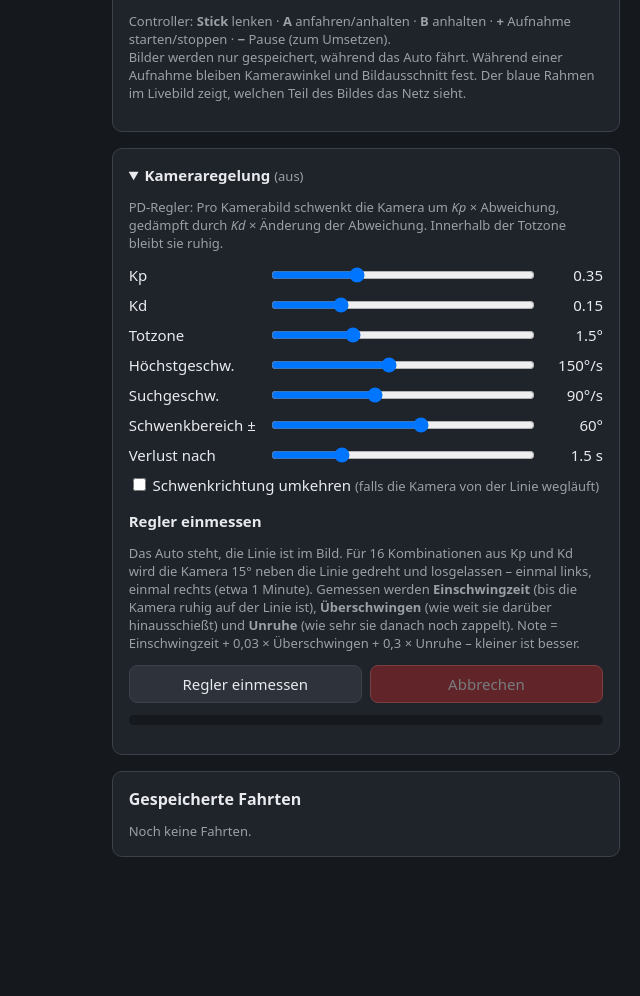
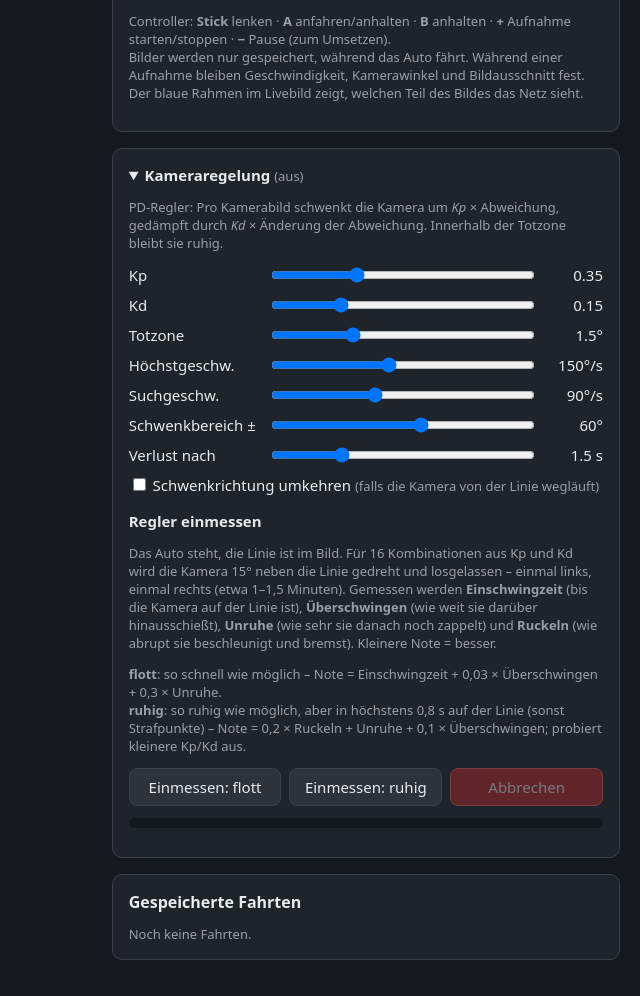
Before and after one commit to ktnspr/picar, a Flask app: page / in a window 1280 px wide, after a click that opens the changed part. Shown: the part 894-1890 px from the top of the page, without its empty margins (640-1280 px from the left). Before the commit the page ends 1751 px from the top, so only its background shows below. Run offline with Flask 3, Linux system fonts and the light colour scheme; data that the repository does not hold is empty; parts of the project's set-up code (start-up, migrations or seed data) failed here and were passed over.

Commit message:
end2end: Einmess-Modus „ruhig“ und Geschwindigkeit als Aufnahme-Einstellung
Regler einmessen:
- Zwei Profile: „flott“ (bisher) und „ruhig“ – so ruhig wie möglich, aber in
  höchstens 0,8 s auf der Linie; probiert kleinere Kp/Kd aus
- Neue Kennzahl „Ruckeln“ (wie abrupt sich die Schwenkgeschwindigkeit ändert)

Geschwindigkeit:
- Während einer Aufnahme bleibt die Geschwindigkeit fest
- Teil der Aufnahme-Einstellungen: Training nur mit gleicher Geschwindigkeit
  (Prüfung im gemeinsamen Kern)
- Modell speichert die Geschwindigkeit; beim autonomen Fahren wird sie
  übernommen, Abweichungen per Regler werden deutlich angezeigt

Co-Authored-By: Claude Opus 5.5 <noreply@anthropic.com>

```diff
--- a/end2end/app.py
+++ b/end2end/app.py
@@ -80,7 +80,7 @@ kameraregler = kamera_regler.Kameraregler(konfiguration.laden()["regler"])
 
 # Zustand des Einmessens der Reglerwerte (siehe regler_einmessen.py)
 einmessung = {"laeuft": False, "fortschritt": 0.0, "text": "", "ergebnisse": [], "beste": None,
-              "fehler": None, "abbrechen": False, "regler": None, "aufzeichnung": []}
+              "fehler": None, "abbrechen": False, "regler": None, "aufzeichnung": [], "profil": "flott"}
 controller = Controller()
 aufnahme = fahrten.Aufnahme()
 training = Trainingssteuerung()
@@ -121,6 +121,7 @@ autonom = {
     "rate": None,             # Lenkentscheidungen pro Sekunde
     "variante": "B",          # A = klassisch, B = CNN mit fester Kamera, C = CNN mit aktiver Kamera
     "hinweise": [],           # Hinweise zum gewählten Modell (z. B. abweichende Kalibrierung)
+    "tempo_modell": None,     # Geschwindigkeit, mit der die Trainingsdaten aufgenommen wurden
 }
 
 
@@ -204,6 +205,7 @@ def zustand_abfragen():
             "rate": autonom["rate"],
             "variante": autonom["variante"] if autonom["meta"] else None,
             "hinweise": autonom["hinweise"] if autonom["meta"] else [],
+            "tempo_modell": autonom["tempo_modell"] if autonom["meta"] else None,
         },
         "aufnahme": {
             "laeuft": aufnahme.laeuft,
@@ -251,6 +253,9 @@ def modus_wechseln():
 
 @app.post("/api/tempo")
 def tempo_setzen():
+    if aufnahme.laeuft:
+        # Die Geschwindigkeit gehört zu den Aufnahme-Einstellungen einer Fahrt
+        return jsonify({"fehler": "Während einer Aufnahme bleibt die Geschwindigkeit fest."}), 409
     zustand["tempo"] = max(0, min(100, int(request.json["tempo"])))
     if fahrzeug.faehrt():
         fahrzeug.fahren(zustand["tempo"])   # wirkt sofort, auch während der Fahrt
@@ -324,8 +329,11 @@ def regler_einmessen_starten():
                                   "und keine Aufnahme läuft."}), 409
     if not (zustand["linie"] and zustand["linie"].sichtbar):
         return jsonify({"fehler": "Die Linie ist nicht im Bild."}), 409
+    profil = request.json.get("profil", "flott")
+    if profil not in regler_einmessen.PROFILE:
+        raise ValueError(f"Unbekanntes Profil: {profil}")
     einmessung.update(laeuft=True, fortschritt=0.0, text="Starte ...", ergebnisse=[], beste=None,
-                      fehler=None, abbrechen=False)
+                      fehler=None, abbrechen=False, profil=profil)
     threading.Thread(target=regler_einmessen_ablauf, daemon=True).start()
     return jsonify(einmessung_status())
 
@@ -338,8 +346,7 @@ def regler_einmessen_abbrechen():
 
 @app.get("/api/regler/einmessen")
 def einmessung_status():
-    return {k: einmessung[k] for k in ("laeuft", "fortschritt", "text", "ergebnisse", "beste", "fehler")} | {
-        "kp_werte": regler_einmessen.KP_WERTE, "kd_werte": regler_einmessen.KD_WERTE}
+    return {k: einmessung[k] for k in ("laeuft", "fortschritt", "text", "ergebnisse", "beste", "fehler", "profil")}
 
 
 def regler_einmessen_ablauf():
@@ -347,6 +354,7 @@ def regler_einmessen_ablauf():
     ausgang = fahrzeug.schwenken
     richtung = kameraregler.einstellungen["richtung"]
     toleranz = max(2.0, kameraregler.einstellungen["totzone"] + 0.5)
+    profil = regler_einmessen.PROFILE[einmessung["profil"]]
     zustand["messung_laeuft"] = True   # die normale Regelung pausiert
     try:
         # 1. Linie in die Bildmitte holen (mit den jetzigen Reglerwerten), Richtung der Linie merken
@@ -359,7 +367,7 @@ def regler_einmessen_ablauf():
         mitte = fahrzeug.schwenken + richtung * zustand["linie"].winkel   # Schwenkwinkel, bei dem die Linie mittig ist
 
         # 2. Alle Kombinationen ausprobieren
-        kombinationen = [(kp, kd) for kp in regler_einmessen.KP_WERTE for kd in regler_einmessen.KD_WERTE]
+        kombinationen = [(kp, kd) for kp in profil["kp_werte"] for kd in profil["kd_werte"]]
         for nummer, (kp, kd) in enumerate(kombinationen):
             bewertungen = []
             for seite in (1, -1):
@@ -371,16 +379,18 @@ def regler_einmessen_ablauf():
                 time.sleep(0.6)                                          # Servo zur Ruhe kommen lassen
                 einmessung["aufzeichnung"] = []
                 einmessung["regler"] = kamera_regler.Kameraregler(kameraregler.einstellungen | {"kp": kp, "kd": kd})
-                time.sleep(regler_einmessen.VERSUCHSDAUER)               # loslassen und zuschauen
+                time.sleep(profil["versuchsdauer"])                      # loslassen und zuschauen
                 einmessung["regler"] = None
-                bewertungen.append(regler_einmessen.bewerten(einmessung["aufzeichnung"], toleranz))
+                bewertungen.append(regler_einmessen.bewerten(einmessung["aufzeichnung"], toleranz,
+                                                             einmessung["profil"]))
                 einmessung["fortschritt"] = (2 * nummer + (1 if seite > 0 else 2)) / (2 * len(kombinationen))
             einmessung["ergebnisse"].append(regler_einmessen.zusammenfassen(kp, kd, *bewertungen))
 
         einmessung["beste"] = min(einmessung["ergebnisse"], key=lambda e: e["note"])
         b = einmessung["beste"]
-        einmessung["text"] = (f"Fertig. Am besten: Kp {b['kp']}, Kd {b['kd']} – Einschwingzeit {b['einschwingzeit']} s, "
-                              f"Überschwingen {b['ueberschwingen']}°, Unruhe {b['unruhe']}°.")
+        einmessung["text"] = (f"Fertig ({einmessung['profil']}). Am besten: Kp {b['kp']}, Kd {b['kd']} – "
+                              f"Einschwingzeit {b['einschwingzeit']} s, Überschwingen {b['ueberschwingen']}°, "
+                              f"Unruhe {b['unruhe']}°, Ruckeln {b['ruckeln']}.")
     except ValueError as fehler:
         einmessung["fehler"] = str(fehler)
         einmessung["text"] = "Einmessen beendet: " + str(fehler)
@@ -636,7 +646,6 @@ def autonom_modell_waehlen():
     autonom.update(faehrt=False, netz=netz, meta=meta, modell_id=request.json["modell"], lenkwinkel=None)
     fahrzeug.anhalten()
     modell_einstellungen_anwenden(meta)
-    zustand["tempo"] = meta["tempo"]
     torch.set_num_threads(2)   # für ein einzelnes Bild reichen 2 Rechenkerne
     return zustand_abfragen()
 
@@ -682,6 +691,9 @@ def modell_einstellungen_anwenden(meta):
     fahrzeug.kamera_ausrichten(zustand["schwenken_fest"] if aufnahme["kamera_modus"] == "fest" else 0.0,
                                float(aufnahme["kamera"]["neigen"]))
     zustand["ausschnitt_oben"] = aufnahme["ausschnitt_oben"]
+    # Geschwindigkeit wie bei der Aufnahme (ältere Modelle: Durchschnitt der Trainingsdaten)
+    autonom["tempo_modell"] = int(aufnahme.get("tempo", meta["tempo"]))
+    zustand["tempo"] = autonom["tempo_modell"]
 
 
 def eigene_einstellungen_wiederherstellen():
--- a/end2end/kern/datensatz.py
+++ b/end2end/kern/datensatz.py
@@ -10,7 +10,7 @@ Eine Fahrt ist ein Ordner mit:
 Auf dem Pi liegen die Fahrten in daten/fahrten/, auf dem Mac in einem Auftragsordner.
 
 Fahrten passen nur zusammen, wenn sie unter denselben Bedingungen aufgenommen wurden:
-gleiche Kalibrierung, gleiche Kamerastellung, gleicher Bildausschnitt und – bei aktiver
+gleiche Geschwindigkeit, gleiche Kalibrierung, gleiche Kamerastellung, gleicher Bildausschnitt und – bei aktiver
 Kamera – gleiche Regler- und Linienerkennungs-Einstellungen. Sonst würde das Netz Bilder
 lernen, die beim Fahren so nie wieder vorkommen.
 """
@@ -33,6 +33,7 @@ NUR_BEI_VERFAHREN = {"farbe_bgr": ("farbe",), "toleranz": ("farbe",), "helligkei
 # Namen der Aufnahme-Einstellungen für Meldungen
 NAMEN = {
     "kamera_modus": "Kameramodus",
+    "tempo": "Geschwindigkeit",
     "kamera_neigen": "Kamera-Neigung",
     "kamera_schwenken": "Kamera-Schwenkwinkel",
     "ausschnitt_oben": "Bildausschnitt",
@@ -62,6 +63,7 @@ def aufnahme_einstellungen(meta):
     modus = meta.get("kamera_modus", "fest")
     einstellungen = {
         "kamera_modus": modus,
+        "tempo": int(round(meta["tempo"])),          # Prozent; bleibt während einer Aufnahme fest
         "kamera_neigen": float(meta["kamera"]["neigen"]),
         "ausschnitt_oben": float(meta["bild"]["ausschnitt_oben"]),
         "kalibrierung": meta.get("kalibrierung"),
--- a/end2end/kern/training.py
+++ b/end2end/kern/training.py
@@ -356,6 +356,7 @@ class Training:
             # Alles, was beim Fahren genauso eingestellt werden muss wie bei der Aufnahme:
             "aufnahme": {
                 "kamera_modus": erste.get("kamera_modus", "fest"),
+                "tempo": int(round(erste["tempo"])),           # mit dieser Geschwindigkeit wurde gefahren
                 "kamera": erste["kamera"],
                 "ausschnitt_oben": erste["bild"]["ausschnitt_oben"],
                 "kalibrierung": erste.get("kalibrierung"),         # None = unbekannt (ältere Fahrten)
--- a/end2end/static/autonom.js
+++ b/end2end/static/autonom.js
@@ -61,7 +61,13 @@ function autonomAnzeigen(zustand) {
     modellInfoAnzeigen(a.modell_id);
   }
   autonomKnopf.disabled = !a.modell_id;
-  modellHinweiseAnzeigen(a.hinweise);
+  // Weicht die eingestellte Geschwindigkeit vom Trainingstempo ab? Dann deutlich darauf hinweisen.
+  const hinweise = [...(a.hinweise || [])];
+  if (a.tempo_modell !== null && zustand.tempo !== a.tempo_modell) {
+    hinweise.push(`Geschwindigkeit ${zustand.tempo} % weicht vom Tempo der Trainingsdaten (${a.tempo_modell} %) ab – ` +
+                  "das Modell hat nur Fahrten mit seinem Tempo gesehen.");
+  }
+  modellHinweiseAnzeigen(hinweise);
   autonomKnopf.textContent = a.faehrt ? "■ Anhalten" : "▶ Autonom fahren";
   autonomKnopf.className = "gross " + (a.faehrt ? "gefahr" : "wichtig");
 
--- a/end2end/static/fahren.js
+++ b/end2end/static/fahren.js
@@ -119,6 +119,7 @@ function aufnahmeAnzeigen(zustand) {
   reglerZustandAnzeigen(zustand);   // steht in regler.js
   neigenRegler.disabled = a.laeuft;
   ausschnittRegler.disabled = a.laeuft;
+  document.getElementById("tempo-aufnahme").disabled = a.laeuft;   // Geschwindigkeit bleibt während der Aufnahme fest
 
   // Wurde die Aufnahme am Controller gestoppt, die Liste neu laden
   if (vorherLief && !a.laeuft) setTimeout(fahrtenLaden, 300);
--- a/end2end/static/regler.js
+++ b/end2end/static/regler.js
@@ -61,13 +61,14 @@ function einmessenAnzeigen(status) {
 function einmessenTabelle(status) {
   if (!status.ergebnisse.length) return "";
   const zahl = (wert, einheit) => (wert === null ? "–" : wert + einheit);
-  let html = "<table class='tabelle'><tr><th>Kp</th><th>Kd</th><th>Einschwingzeit</th><th>Überschwingen</th>" +
-             "<th>Unruhe</th><th>Note</th><th></th></tr>";
+  let html = `<p class="hinweis">Profil: <b>${status.profil}</b></p>` +
+             "<table class='tabelle'><tr><th>Kp</th><th>Kd</th><th>Einschwingzeit</th><th>Überschwingen</th>" +
+             "<th>Unruhe</th><th>Ruckeln</th><th>Note</th><th></th></tr>";
   for (const e of status.ergebnisse) {
     const beste = status.beste && e.kp === status.beste.kp && e.kd === status.beste.kd;
     html += `<tr class="${beste ? "beste" : ""}"><td>${e.kp}</td><td>${e.kd}</td>` +
             `<td>${zahl(e.einschwingzeit, " s")}</td><td>${zahl(e.ueberschwingen, "°")}</td>` +
-            `<td>${zahl(e.unruhe, "°")}</td><td>${e.note.toFixed(2)}${e.verloren ? " ⚠" : ""}</td>` +
+            `<td>${zahl(e.unruhe, "°")}</td><td>${zahl(e.ruckeln, "")}</td><td>${e.note.toFixed(2)}${e.verloren ? " ⚠" : ""}</td>` +
             `<td>${beste ? "<b>beste</b> " : ""}<button class="klein einmessen-uebernehmen" data-kp="${e.kp}" data-kd="${e.kd}">übernehmen</button></td></tr>`;
   }
   return html + "</table><p class='hinweis'>⚠ = Linie zwischendurch verloren.</p>";
@@ -76,7 +77,7 @@ function einmessenTabelle(status) {
 document.addEventListener("click", async (ereignis) => {
   const knopf = ereignis.target;
   if (knopf.classList.contains("einmessen-start")) {
-    const status = await senden("/api/regler/einmessen", {});
+    const status = await senden("/api/regler/einmessen", { profil: knopf.dataset.profil });
     if (status) { einmessenAnzeigen(status); einmessenBeobachten(); }
   } else if (knopf.classList.contains("einmessen-abbrechen")) {
     senden("/api/regler/einmessen/abbrechen", {});
--- a/end2end/static/training.js
+++ b/end2end/static/training.js
@@ -197,7 +197,7 @@ async function modelleLaden() {
           <dt>Bild fürs Netz</dt><dd>${modell.bildgroesse[0]} × ${modell.bildgroesse[1]} Pixel, Ausschnitt ab ${Math.round(modell.ausschnitt_oben * 100)} %${modell.ausschnitt_einheitlich === false ? " (Fahrten uneinheitlich!)" : ""}</dd>
           <dt>Kamera</dt><dd>${kameraText(modell)}</dd>
           <dt>Kalibrierung</dt><dd>${kalibrierungText(modell)}</dd>
-          <dt>Tempo der Daten</dt><dd>${modell.tempo} %</dd>
+          <dt>Geschwindigkeit</dt><dd>${modell.aufnahme && modell.aufnahme.tempo !== undefined ? modell.aufnahme.tempo : modell.tempo} % – wird beim Fahren übernommen</dd>
           <dt>Netz</dt><dd>${modell.architektur}, ${modell.parameter.toLocaleString("de-DE")} Parameter</dd>
         </dl>
       </div>
--- a/end2end/templates/index.html
+++ b/end2end/templates/index.html
@@ -59,7 +59,7 @@
             Controller: <b>Stick</b> lenken · <b>A</b> anfahren/anhalten · <b>B</b> anhalten ·
             <b>+</b> Aufnahme starten/stoppen · <b>−</b> Pause (zum Umsetzen).<br>
             Bilder werden nur gespeichert, während das Auto fährt. Während einer Aufnahme
-            bleiben Kamerawinkel und Bildausschnitt fest. Der blaue Rahmen im Livebild
+            bleiben Geschwindigkeit, Kamerawinkel und Bildausschnitt fest. Der blaue Rahmen im Livebild
             zeigt, welchen Teil des Bildes das Netz sieht.
           </p>
         </div>
--- a/end2end/templates/regler.html
+++ b/end2end/templates/regler.html
@@ -32,13 +32,19 @@
   <h3>Regler einmessen</h3>
   <p class="hinweis">
     Das Auto steht, die Linie ist im Bild. Für 16 Kombinationen aus Kp und Kd wird die Kamera
-    15° neben die Linie gedreht und losgelassen – einmal links, einmal rechts (etwa 1 Minute).
-    Gemessen werden <b>Einschwingzeit</b> (bis die Kamera ruhig auf der Linie ist),
-    <b>Überschwingen</b> (wie weit sie darüber hinausschießt) und <b>Unruhe</b> (wie sehr sie danach
-    noch zappelt). Note = Einschwingzeit + 0,03 × Überschwingen + 0,3 × Unruhe – kleiner ist besser.
+    15° neben die Linie gedreht und losgelassen – einmal links, einmal rechts (etwa 1–1,5 Minuten).
+    Gemessen werden <b>Einschwingzeit</b> (bis die Kamera auf der Linie ist), <b>Überschwingen</b>
+    (wie weit sie darüber hinausschießt), <b>Unruhe</b> (wie sehr sie danach noch zappelt) und
+    <b>Ruckeln</b> (wie abrupt sie beschleunigt und bremst). Kleinere Note = besser.
+  </p>
+  <p class="hinweis">
+    <b>flott</b>: so schnell wie möglich – Note = Einschwingzeit + 0,03 × Überschwingen + 0,3 × Unruhe.<br>
+    <b>ruhig</b>: so ruhig wie möglich, aber in höchstens 0,8 s auf der Linie (sonst Strafpunkte) –
+    Note = 0,2 × Ruckeln + Unruhe + 0,1 × Überschwingen; probiert kleinere Kp/Kd aus.
   </p>
   <div class="knopfzeile">
-    <button class="einmessen-start">Regler einmessen</button>
+    <button class="einmessen-start" data-profil="flott">Einmessen: flott</button>
+    <button class="einmessen-start" data-profil="ruhig">Einmessen: ruhig</button>
     <button class="einmessen-abbrechen gefahr" disabled>Abbrechen</button>
   </div>
   <div class="fortschritt"><div class="einmessen-balken"></div></div>
```
Also changed, not shown: end2end/regler_einmessen.py (+44 -13 lines).
